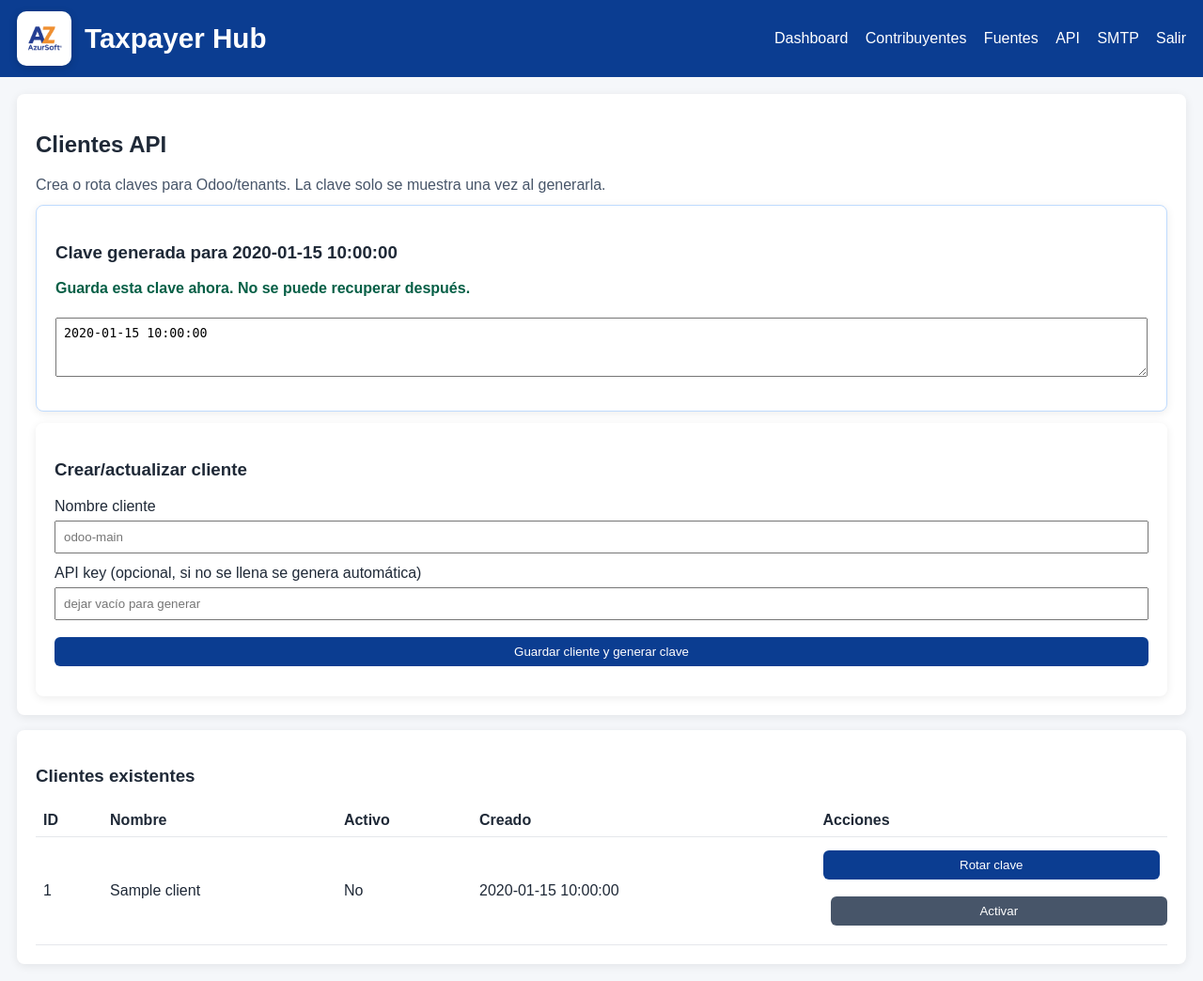
After one commit to fc-azurtech/contribuyentes_SII_hub_server, a FastAPI app: template app/templates/api_clients.html in a window 1280 px wide. The commit adds this page. Shown: the whole page at 94% size. Run offline with FastAPI, Linux system fonts and the light colour scheme; the template is opened without the code that fills it: most values are stand-ins (such as "Sample title", 1, 10 or a date in 2020); parts of the project's set-up code (start-up, migrations or seed data) failed here and were passed over.

Commit message:
Qué agregué
Nuevo menú en navbar
Link API en:
app/templates/base.html
Nueva pantalla de gestión
Página:
app/templates/api_clients.html
Permite:
crear cliente API
generar key automática o ingresar una manual
rotar key de un cliente existente
activar/desactivar cliente
Backend de gestión API
Rutas nuevas en:
main.py
Endpoints:
GET /admin/settings/api-clients
POST /admin/settings/api-clients/create
POST /admin/settings/api-clients/rotate/{client_id}
POST /admin/settings/api-clients/toggle/{client_id}
La clave se muestra en texto plano solo al crear/rotar (una sola vez), luego queda hasheada.
README actualizado
Documentación en:
README.md

```diff
--- a/app/main.py
+++ b/app/main.py
@@ -1,10 +1,11 @@
 import logging
+import secrets
 import threading
 from datetime import datetime
 
 from apscheduler.schedulers.asyncio import AsyncIOScheduler
 from fastapi import Depends, FastAPI, Form, Header, HTTPException, Request
-from fastapi.responses import RedirectResponse
+from fastapi.responses import JSONResponse, RedirectResponse
 from fastapi.staticfiles import StaticFiles
 from fastapi.templating import Jinja2Templates
 from sqlalchemy import desc, func, select, text
@@ -365,12 +366,16 @@ def admin_sync_status(request: Request, db: Session = Depends(get_db)):
     require_admin(request)
     run = db.scalar(select(SyncRun).order_by(desc(SyncRun.started_at)).limit(1))
     if not run:
-        return {
+        payload = {
             "running": False,
             "run": None,
         }
+        return JSONResponse(
+            content=payload,
+            headers={"Cache-Control": "no-store, no-cache, must-revalidate, max-age=0", "Pragma": "no-cache"},
+        )
 
-    return {
+    payload = {
         "running": run.status == "running",
         "run": {
             "id": run.id,
@@ -386,6 +391,77 @@ def admin_sync_status(request: Request, db: Session = Depends(get_db)):
             "finished_at": run.finished_at.isoformat() if run.finished_at else "",
         },
     }
+    return JSONResponse(
+        content=payload,
+        headers={"Cache-Control": "no-store, no-cache, must-revalidate, max-age=0", "Pragma": "no-cache"},
+    )
+
+
+def _render_api_clients(request: Request, db: Session, created_key: str = "", created_name: str = ""):
+    clients = db.scalars(select(ApiClient).order_by(ApiClient.name)).all()
+    return templates.TemplateResponse(
+        "api_clients.html",
+        {
+            "request": request,
+            "clients": clients,
+            "created_key": created_key,
+            "created_name": created_name,
+        },
+    )
+
+
+@app.get("/admin/settings/api-clients")
+def settings_api_clients(request: Request, db: Session = Depends(get_db)):
+    require_admin(request)
+    return _render_api_clients(request, db)
+
+
+@app.post("/admin/settings/api-clients/create")
+def settings_api_clients_create(
+    request: Request,
+    name: str = Form(...),
+    api_key: str = Form(default=""),
+    db: Session = Depends(get_db),
+):
+    require_admin(request)
+    name = (name or "").strip()
+    if not name:
+        return _render_api_clients(request, db)
+
+    plain = (api_key or "").strip() or secrets.token_urlsafe(32)
+    row = db.scalar(select(ApiClient).where(ApiClient.name == name))
+    if row is None:
+        row = ApiClient(name=name, key_hash=hash_api_key(plain), is_active=True)
+        db.add(row)
+    else:
+        row.key_hash = hash_api_key(plain)
+        row.is_active = True
+    db.commit()
+    return _render_api_clients(request, db, created_key=plain, created_name=name)
+
+
+@app.post("/admin/settings/api-clients/rotate/{client_id}")
+def settings_api_clients_rotate(request: Request, client_id: int, db: Session = Depends(get_db)):
+    require_admin(request)
+    row = db.get(ApiClient, client_id)
+    if row is None:
+        return RedirectResponse(url="/admin/settings/api-clients", status_code=303)
+
+    plain = secrets.token_urlsafe(32)
+    row.key_hash = hash_api_key(plain)
+    row.is_active = True
+    db.commit()
+    return _render_api_clients(request, db, created_key=plain, created_name=row.name)
+
+
+@app.post("/admin/settings/api-clients/toggle/{client_id}")
+def settings_api_clients_toggle(request: Request, client_id: int, db: Session = Depends(get_db)):
+    require_admin(request)
+    row = db.get(ApiClient, client_id)
+    if row is not None:
+        row.is_active = not row.is_active
+        db.commit()
+    return RedirectResponse(url="/admin/settings/api-clients", status_code=303)
 
 
 @app.get("/admin/taxpayers")
--- /dev/null
+++ b/app/templates/api_clients.html
@@ -0,0 +1,55 @@
+{% extends 'base.html' %}
+{% block content %}
+<div class="card">
+    <h2>Clientes API</h2>
+    <p class="muted">Crea o rota claves para Odoo/tenants. La clave solo se muestra una vez al generarla.</p>
+
+    {% if created_key %}
+    <div class="card" style="border:1px solid #bfdbfe; margin-top:12px;">
+        <h3>Clave generada para {{ created_name }}</h3>
+        <p class="ok">Guarda esta clave ahora. No se puede recuperar después.</p>
+        <textarea readonly rows="3">{{ created_key }}</textarea>
+    </div>
+    {% endif %}
+
+    <div class="card" style="margin-top:12px;">
+        <h3>Crear/actualizar cliente</h3>
+        <form method="post" action="/admin/settings/api-clients/create">
+            <label>Nombre cliente</label>
+            <input name="name" placeholder="odoo-main" required />
+
+            <label>API key (opcional, si no se llena se genera automática)</label>
+            <input name="api_key" placeholder="dejar vacío para generar" />
+
+            <button type="submit">Guardar cliente y generar clave</button>
+        </form>
+    </div>
+</div>
+
+<div class="card" style="margin-top:16px;">
+    <h3>Clientes existentes</h3>
+    <table>
+        <thead>
+            <tr><th>ID</th><th>Nombre</th><th>Activo</th><th>Creado</th><th>Acciones</th></tr>
+        </thead>
+        <tbody>
+        {% for c in clients %}
+            <tr>
+                <td>{{ c.id }}</td>
+                <td>{{ c.name }}</td>
+                <td>{{ 'Si' if c.is_active else 'No' }}</td>
+                <td>{{ c.created_at }}</td>
+                <td>
+                    <form method="post" action="/admin/settings/api-clients/rotate/{{ c.id }}" class="inline-form">
+                        <button type="submit">Rotar clave</button>
+                    </form>
+                    <form method="post" action="/admin/settings/api-clients/toggle/{{ c.id }}" class="inline-form" style="margin-left:8px;">
+                        <button class="secondary" type="submit">{{ 'Desactivar' if c.is_active else 'Activar' }}</button>
+                    </form>
+                </td>
+            </tr>
+        {% endfor %}
+        </tbody>
+    </table>
+</div>
+{% endblock %}
--- a/app/templates/base.html
+++ b/app/templates/base.html
@@ -18,6 +18,7 @@
             <a href="/admin">Dashboard</a>
             <a href="/admin/taxpayers">Contribuyentes</a>
             <a href="/admin/settings/sources">Fuentes</a>
+            <a href="/admin/settings/api-clients">API</a>
             <a href="/admin/settings/smtp">SMTP</a>
             <a href="/logout">Salir</a>
         </nav>
```
Also changed, not shown: app/templates/dashboard.html (+8 -1 lines), README.md.
